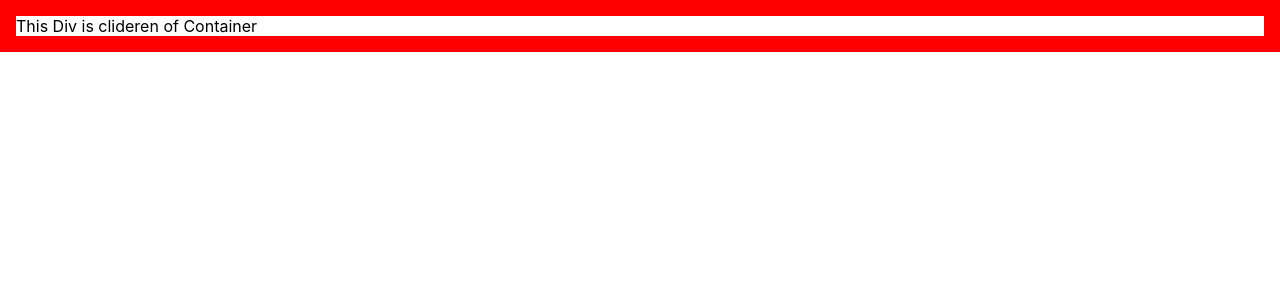
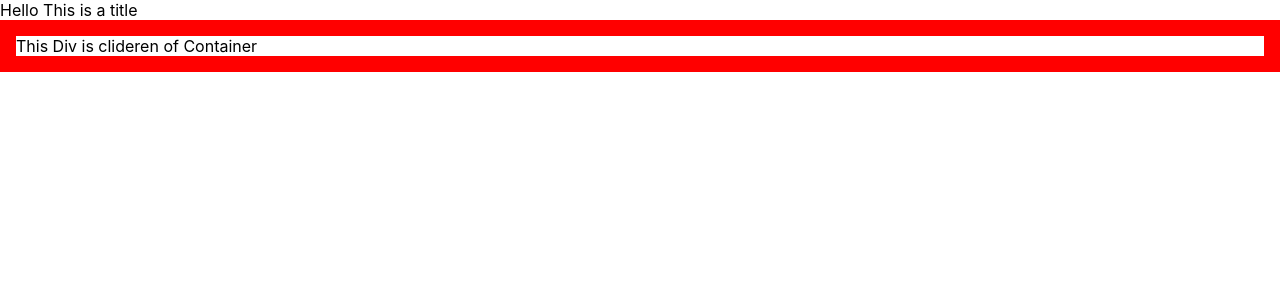
Before and after one commit to aryakrm/React-Exercises-Develhope, a React (Create React App) app: page / in a window 1280 px wide. Shown: the top 300 px of the page. Built offline with nearby package versions, Linux system fonts and the light colour scheme.

Commit message:
composition2 done

```diff
--- a/src/App.js
+++ b/src/App.js
@@ -3,7 +3,7 @@ import Container from "./Container";
 
 function App() {
   return (
-    <Container>
+    <Container title="Hello This is a title">
       <div className="styleOfDiv">This Div is clideren of Container</div>
     </Container>
   );
--- a/src/Container.js
+++ b/src/Container.js
@@ -3,7 +3,12 @@ import React from "react";
 class Container extends React.Component {
   state = {};
   render() {
-    return <div>{this.props.children}</div>;
+    return (
+      <div>
+        <div>{this.props.title}</div>
+        <div>{this.props.children}</div>
+      </div>
+    );
   }
 }
 
```
